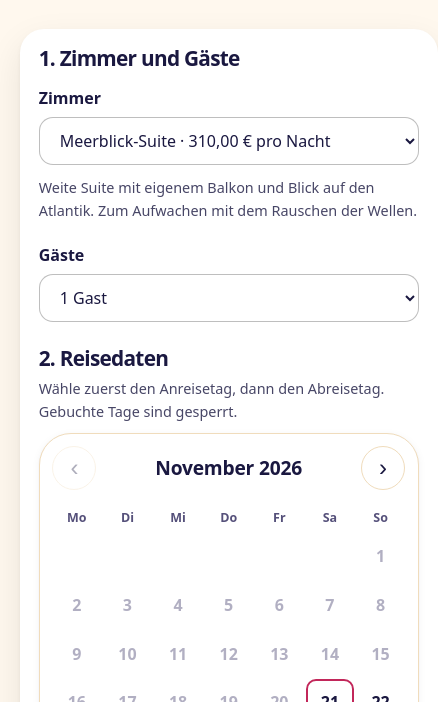
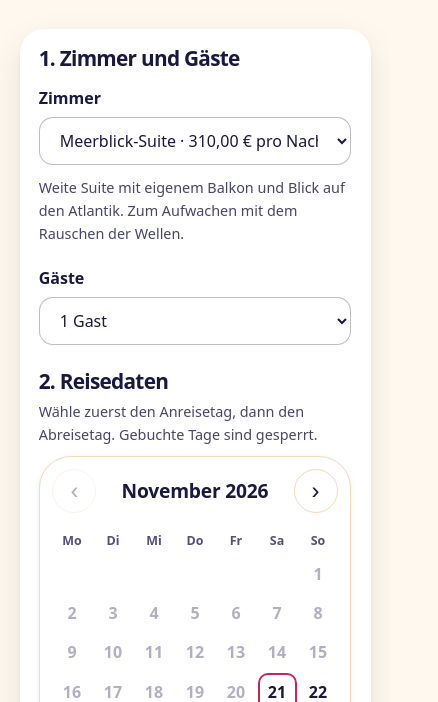
Before and after one commit to datton/orchestrate-demo-kokrobite-resort, a plain HTML site: page pages/reservierung.html in a window 390 px wide. Shown: the part 398-1100 px from the top of the page, 438 px wide, since content can reach past the window. Drawn offline with Linux system fonts and the light colour scheme.

Commit message:
Reservation: fit the page on phones (minmax grid tracks, fields)

```diff
--- a/css/reservation.css
+++ b/css/reservation.css
@@ -1,14 +1,14 @@
 .res__wrap { max-width: 1100px; margin-inline: auto; }
 .res h1 { font-size: clamp(2.4rem, 7vw, 4.5rem); letter-spacing: -.03em; line-height: 1.05; margin: .6rem 0 .5rem; }
 .res__lead { max-width: 60ch; margin: 0 0 2rem; opacity: .85; }
-.res__grid { display: grid; gap: 1.5rem; grid-template-columns: 1fr; align-items: start; }
-@media (min-width: 900px) { .res__grid { grid-template-columns: 1.4fr 1fr; } .res__summary { position: sticky; top: 5rem; } }
+.res__grid { display: grid; gap: 1.5rem; grid-template-columns: minmax(0, 1fr); align-items: start; }
+@media (min-width: 900px) { .res__grid { grid-template-columns: minmax(0, 1.4fr) minmax(0, 1fr); } .res__summary { position: sticky; top: 5rem; } }
 .res__card { background: var(--surface, #fff); color: var(--text, #111); border-radius: 24px; padding: clamp(1.2rem, 3vw, 2rem); box-shadow: 0 2px 4px rgba(0,0,0,.05), 0 14px 36px rgba(0,0,0,.09); }
 .res h2 { font-size: 1.3rem; margin: 1.6rem 0 .5rem; }
 .res__card > h2:first-child, .res__summary h2 { margin-top: 0; }
-.res__field { display: grid; gap: .35rem; margin-block: 1rem; }
+.res__field { display: grid; grid-template-columns: minmax(0, 1fr); gap: .35rem; margin-block: 1rem; }
 .res__field label { font-weight: 600; }
-.res__field input, .res__field select, .res__field textarea { font: inherit; min-height: 44px; padding: .7rem 1rem; border-radius: 14px; border: 1.5px solid rgba(127,127,127,.5); background: var(--surface, #fff); color: inherit; }
+.res__field input, .res__field select, .res__field textarea { max-width: 100%; box-sizing: border-box; font: inherit; min-height: 44px; padding: .7rem 1rem; border-radius: 14px; border: 1.5px solid rgba(127,127,127,.5); background: var(--surface, #fff); color: inherit; }
 .res__field input:focus-visible, .res__field select:focus-visible, .res__field textarea:focus-visible { outline: 3px solid var(--focus, #1a56db); outline-offset: 1px; }
 .res__hint { font-size: .9rem; opacity: .8; margin: .3rem 0; max-width: 65ch; }
 .res__error { color: var(--danger, #b00020); font-size: .92rem; font-weight: 600; margin: .3rem 0; }
```
